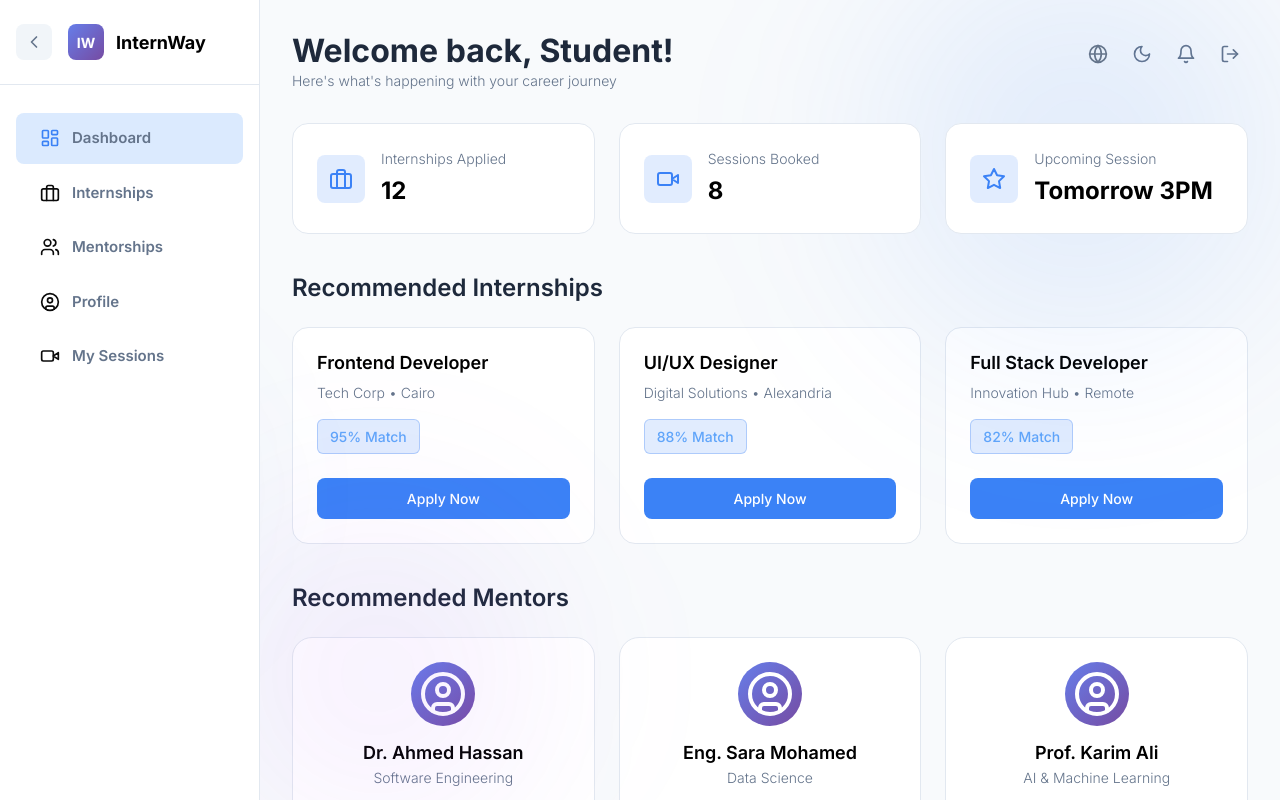
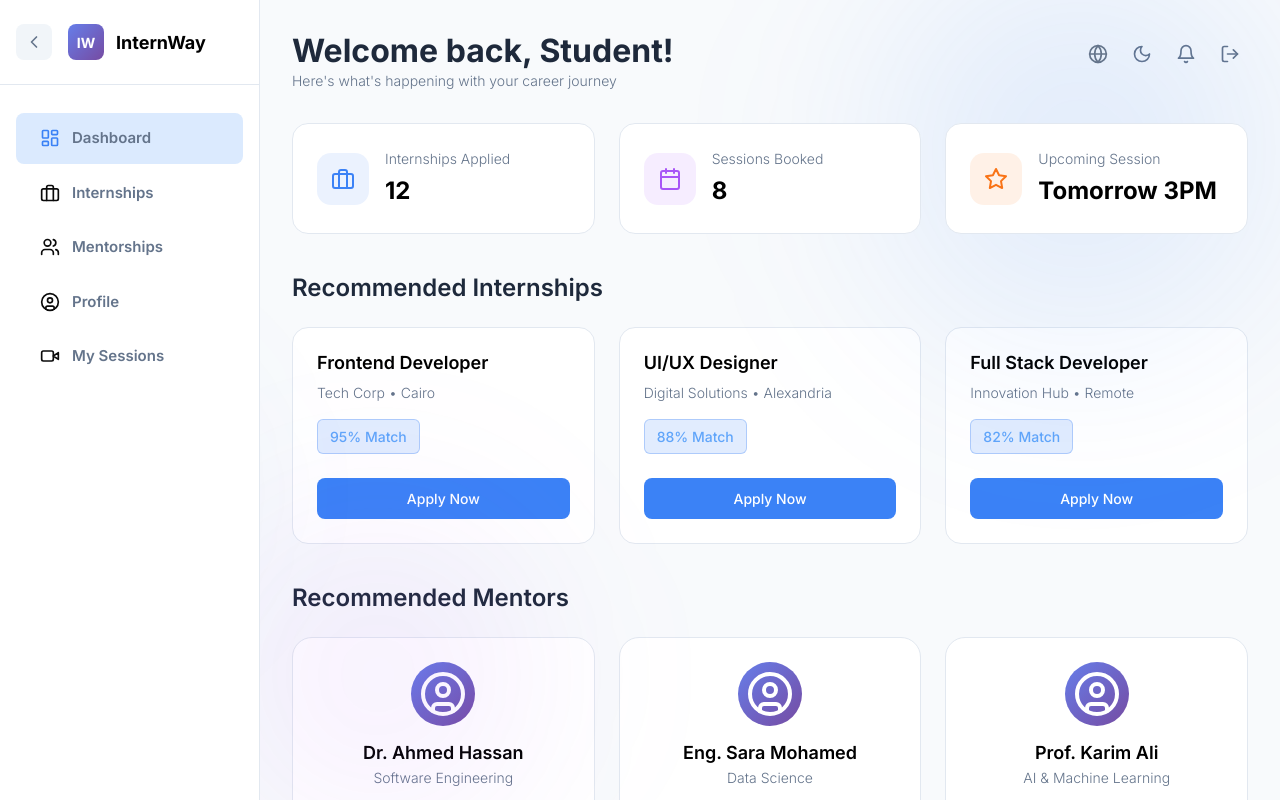
Before and after one commit to omarsameh-in/proj-intership, a Next.js app: page /student/dashboard in a window 1280 px wide. Built offline with nearby package versions, Linux system fonts and the light colour scheme.

Commit message:
Fix language menu visibility and update student dashboard stat icons

```diff
--- a/app/student/dashboard/DashboardStyle.module.css
+++ b/app/student/dashboard/DashboardStyle.module.css
@@ -242,15 +242,29 @@
 }
 
 .statIcon {
-    width: 48px;
-    height: 48px;
-    border-radius: 8px;
-    background: rgba(59, 130, 246, 0.15);
+    width: 52px;
+    height: 52px;
+    border-radius: 14px;
     display: flex;
     align-items: center;
     justify-content: center;
+    flex-shrink: 0;
+    transition: all 0.3s ease;
+}
+
+.blueIcon {
+    background: rgba(59, 130, 246, 0.1);
     color: #3b82f6;
-    flex-shrink: 0;
+}
+
+.purpleIcon {
+    background: rgba(168, 85, 247, 0.1);
+    color: #a855f7;
+}
+
+.orangeIcon {
+    background: rgba(249, 115, 22, 0.1);
+    color: #f97316;
 }
 
 .statInfo {
--- a/app/student/dashboard/StudentDashboard.tsx
+++ b/app/student/dashboard/StudentDashboard.tsx
@@ -16,7 +16,8 @@ import {
   Bell,
   LogOut,
   Check,
-  Star
+  Star,
+  Calendar
 } from 'lucide-react'
 import { useApp } from '../../context/AppContext'
 import styles from './DashboardStyle.module.css'
@@ -239,7 +240,7 @@ function StudentDashboard() {
         {/* Stats Cards */}
         <div className={styles.statsGrid}>
           <div className={styles.statCard}>
-            <div className={styles.statIcon}>
+            <div className={`${styles.statIcon} ${styles.blueIcon}`}>
               <Briefcase size={24} />
             </div>
             <div className={styles.statInfo}>
@@ -249,8 +250,8 @@ function StudentDashboard() {
           </div>
 
           <div className={styles.statCard}>
-            <div className={styles.statIcon}>
-              <Video size={24} />
+            <div className={`${styles.statIcon} ${styles.purpleIcon}`}>
+              <Calendar size={24} />
             </div>
             <div className={styles.statInfo}>
               <div className={styles.statLabel}>{t.sessionsBooked}</div>
@@ -259,7 +260,7 @@ function StudentDashboard() {
           </div>
 
           <div className={styles.statCard}>
-            <div className={styles.statIcon}>
+            <div className={`${styles.statIcon} ${styles.orangeIcon}`}>
               <Star size={24} />
             </div>
             <div className={styles.statInfo}>
--- a/app/student/internships/InternshipsStyle.module.css
+++ b/app/student/internships/InternshipsStyle.module.css
@@ -204,6 +204,10 @@
 .iconButton:hover {
     background: #252b3d;
     color: white;
+}
+
+.languageWrapper {
+    position: relative;
 }
 
 /* language menu moved to global */
--- a/app/student/mentorships/MentorshipsStyle.module.css
+++ b/app/student/mentorships/MentorshipsStyle.module.css
@@ -204,6 +204,10 @@
 .iconButton:hover {
     background: #252b3d;
     color: white;
+}
+
+.languageWrapper {
+    position: relative;
 }
 
 /* language menu moved to global */
--- a/app/student/profile/ProfileStyle.module.css
+++ b/app/student/profile/ProfileStyle.module.css
@@ -204,6 +204,10 @@
 .iconButton:hover {
     background: #252b3d;
     color: white;
+}
+
+.languageWrapper {
+    position: relative;
 }
 
 /* language menu moved to global */
--- a/app/student/sessions/sessions.module.css
+++ b/app/student/sessions/sessions.module.css
@@ -206,6 +206,10 @@
 .iconButton:hover {
     background: rgba(255, 255, 255, 0.05);
     color: white;
+}
+
+.languageWrapper {
+    position: relative;
 }
 
 /* languageMenu and languageOption moved to globalStyles.css */
```
